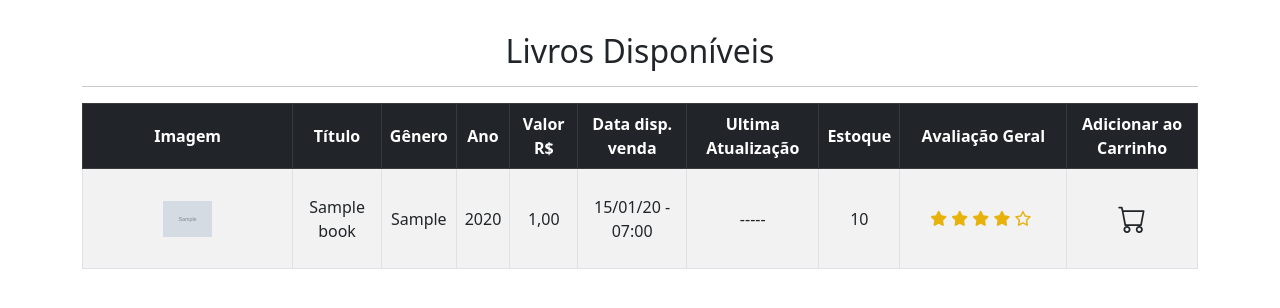
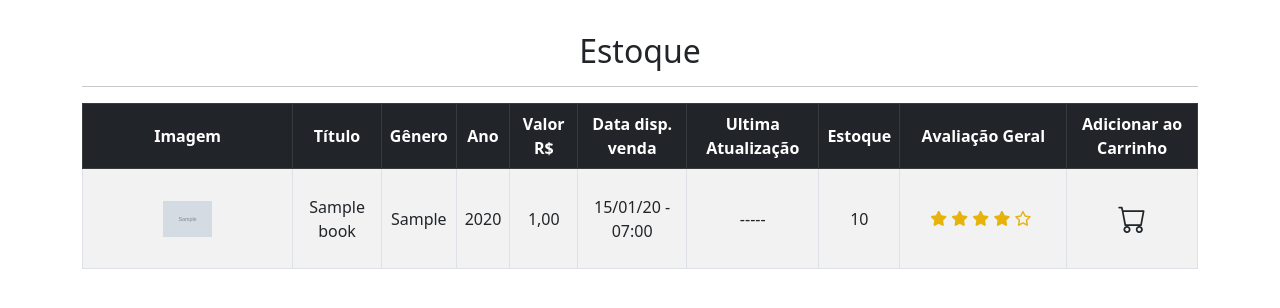
Before and after one commit to rodrigocostadev/Django-App-Livraria, a Django app: page / in a window 1280 px wide. Shown: the part 61-369 px from the top of the page. Run offline with Django 5.2, Linux system fonts and the light colour scheme; a user stored in the database is signed in; tables that the repository leaves empty hold one stand-in row (values such as "Sample post"); grey boxes marked "Sample" are stand-in pictures; some libraries are stand-ins or nearby versions.

Commit message:
Correção de titulo da tabela da tela de admin

```diff
--- a/livraria/templates/home.html
+++ b/livraria/templates/home.html
@@ -8,7 +8,8 @@
 
     {% if user.is_authenticated and user.is_staff  %}
 
-        <h2 class="text-center mt-2 mb-2"  >Livros Disponíveis</h2>
+        {% comment %} <h2 class="text-center mt-2 mb-2"  >Livros Disponíveis</h2> {% endcomment %}
+        <h2 class="text-center mt-2 mb-2"  >Estoque</h2>
         <hr >
         <table class="table table-striped table-bordered table-hover" >
             <thead class="table-dark" >
```
Also changed, not shown: media/images/livro_as_armas_da_persuasao_20473_1_1468c48efc4c3cf6f26066d56a52719a.webp (added), media/images/livro_as_armas_da_persuasao_20473_1_1468c48efc4c3cf6f26066d56a52719a_Az1H5kR.webp (added), media/images/livro_as_armas_da_persuasao_20473_1_1468c48efc4c3cf6f26066d56a52719a_Qw4UJ2j.webp (added), media/images/livro_as_armas_da_persuasao_20473_1_1468c48efc4c3cf6f26066d56a52719a_xV5mp7h.webp (added), media/users/unnamed_a9rk5KC_7dNI4Dx.jpg (added), media/users/unnamed_a9rk5KC_7dNI4Dx_kTD2xwY.jpg (added).
